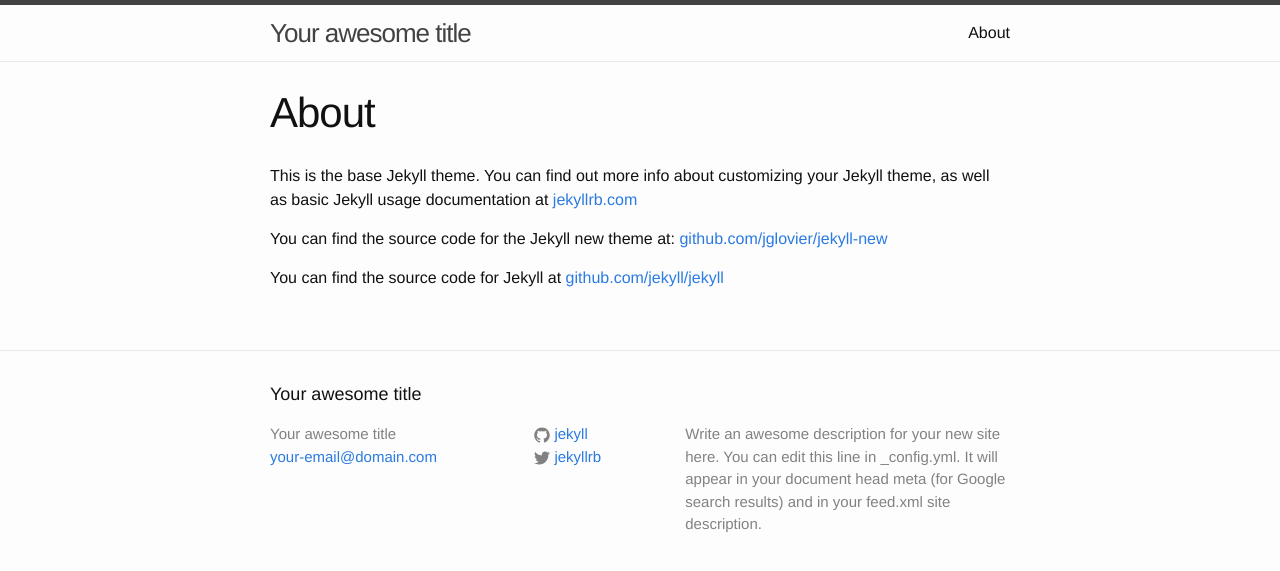
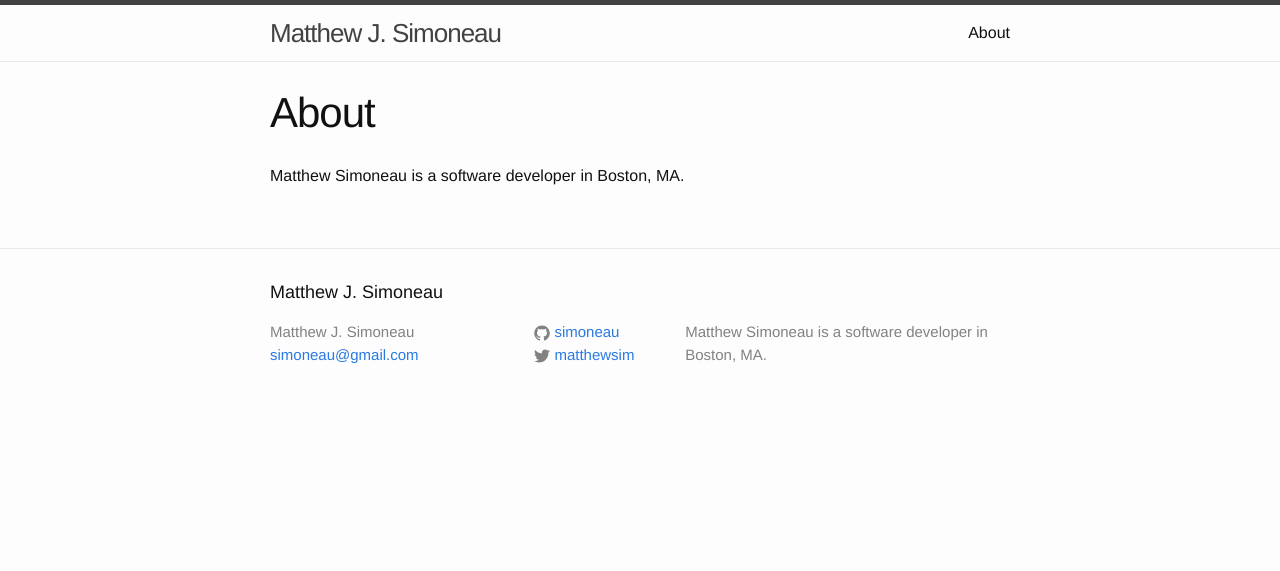
Before and after one commit to simoneau/simoneau.github.com, a Jekyll site: the page built from about.md, in a window 1280 px wide. Shown: the top 571 px of the page. Built offline with Jekyll 4.4.1, drawn with Linux system fonts in a browser that asks for light colours.

Commit message:
Update/remove boilerplate.

```diff
--- a/_config.yml
+++ b/_config.yml
@@ -1,14 +1,13 @@
 # Site settings
-title: Your awesome title
-email: your-email@domain.com
-description: > # this means to ignore newlines until "baseurl:"
-  Write an awesome description for your new site here. You can edit this
-  line in _config.yml. It will appear in your document head meta (for
-  Google search results) and in your feed.xml site description.
+title: Matthew J. Simoneau
+email: simoneau@gmail.com
+description: >
+  Matthew Simoneau is a software developer in Boston, MA.
 baseurl: "" # the subpath of your site, e.g. /blog/
-url: "http://yourdomain.com" # the base hostname & protocol for your site
-twitter_username: jekyllrb
-github_username:  jekyll
+url: "http://www.matthewsim.com" # the base hostname & protocol for your site
+twitter_username: matthewsim
+github_username:  simoneau
 
 # Build settings
 markdown: kramdown
+highlighter: rouge
--- a/about.md
+++ b/about.md
@@ -4,8 +4,4 @@ title: About
 permalink: /about/
 ---
 
-This is the base Jekyll theme. You can find out more info about customizing your Jekyll theme, as well as basic Jekyll usage documentation at [jekyllrb.com](http://jekyllrb.com/)
-
-You can find the source code for the Jekyll new theme at: [github.com/jglovier/jekyll-new](https://github.com/jglovier/jekyll-new)
-
-You can find the source code for Jekyll at [github.com/jekyll/jekyll](https://github.com/jekyll/jekyll)
+Matthew Simoneau is a software developer in Boston, MA.
```
Also changed, not shown: _posts/2014-12-04-welcome-to-jekyll.markdown (deleted, +0 -25 lines).
